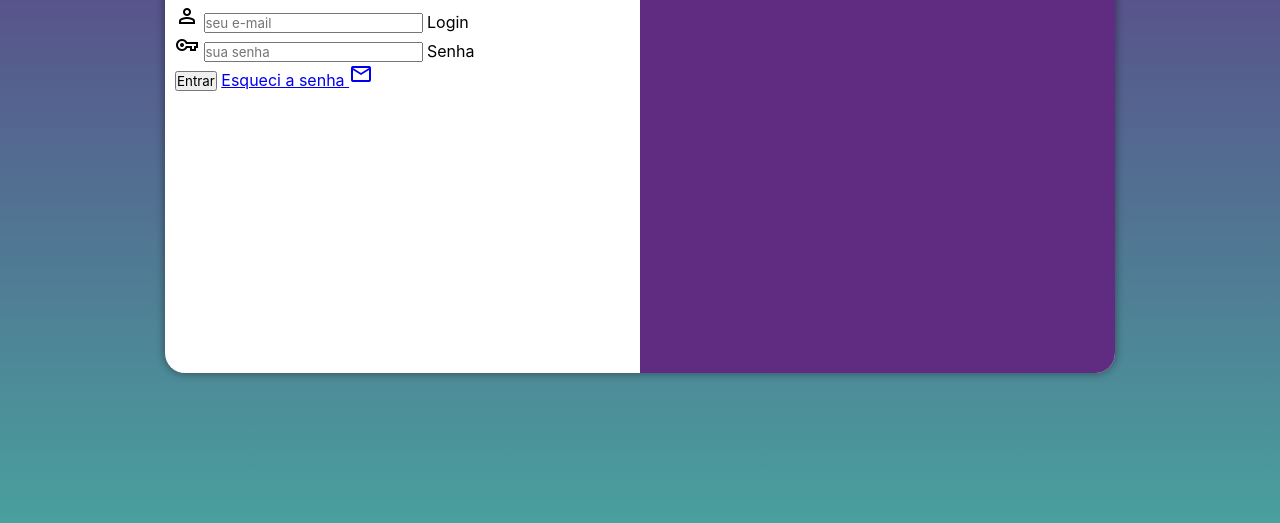
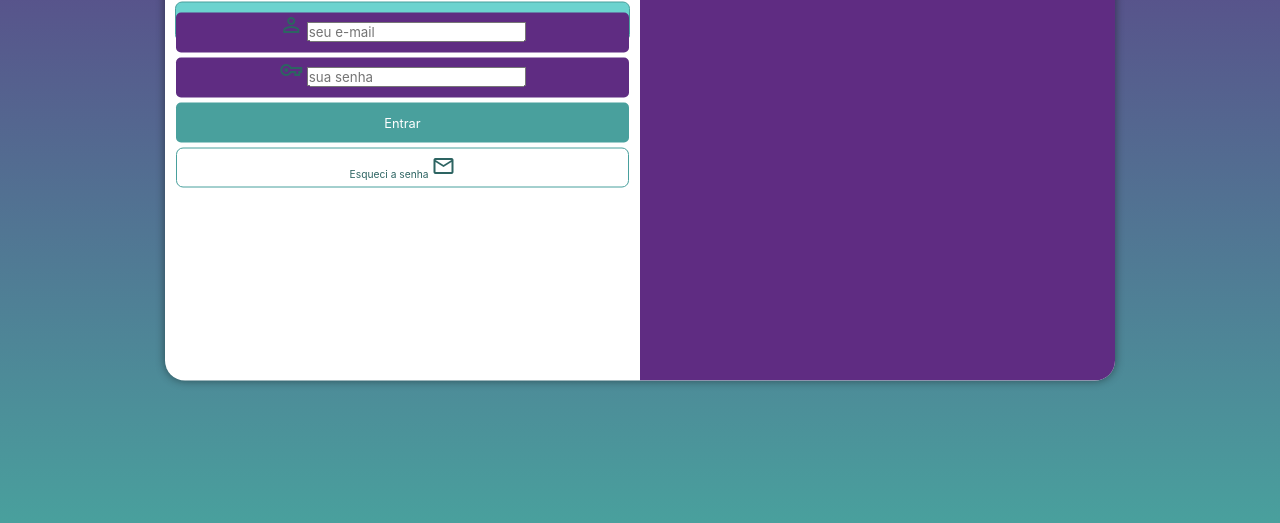
Before and after one commit to thaysfdias/projeto-login, a plain HTML site: page index.html in a window 1280 px wide. Shown: the part 277-800 px from the top of the page. Drawn offline with nearby package versions, Linux system fonts and the light colour scheme.

Commit message:
formatação do formulário

```diff
--- a/estilos/style.css
+++ b/estilos/style.css
@@ -34,7 +34,7 @@ section#login {
 
     background-color: white;
     width: 250px;
-    height: 500px;
+    height: 515px;
     border-radius: 20px;
     box-shadow: 0px 0px 10px rgba(0, 0, 0, 0.457);
 
@@ -63,3 +63,55 @@ div#formulario > h1 {
 div#formulario > p {
     font-size: 0.8em;
 }
+
+form > div.campo {
+    background-color: #5f2c82;
+    display: block;
+    width: 100%;
+    height: 40px;
+    border-radius: 5px;
+    margin: 5px 0px;
+}
+
+div.campo > label {
+    display: none;
+}
+
+form, input[type=submit] {
+    display: block;
+    font-size: 1em;
+    width: 100%;
+    height: 40px;
+    background-color: #49a09d;
+    color: white;
+    border: none;
+    border-radius: 5px;
+    cursor: pointer
+}
+
+form, input[type=submit]:hover {
+    background-color: #2d6462;
+}
+
+form, a.botao {
+    display: block;
+    text-align: center;
+    font-size: 1em;
+    width: 100%;
+    height: 40px;
+    padding-top: 5px;
+    margin-top: 5px;
+    background-color: white;
+    color: #2d6462;
+    border: 1px solid #49a09d;
+    border-radius: 7px;
+    text-decoration: none;
+}
+
+form, a.botao:hover {
+    background-color: #6cd3cf;
+}
+
+form, a.botao, i {
+    font-size: 0.8em;
+}
--- a/index.html
+++ b/index.html
@@ -39,7 +39,7 @@
 
                     <div>
                         <input type="submit" value="Entrar">
-                        <a href="esquci.html">
+                        <a href="esquci.html" class="botao">
                             Esqueci a senha <i class="material-symbols-outlined">mail</i>
                         </a>
                     </div>
```
Also changed, not shown: 1 other file.
